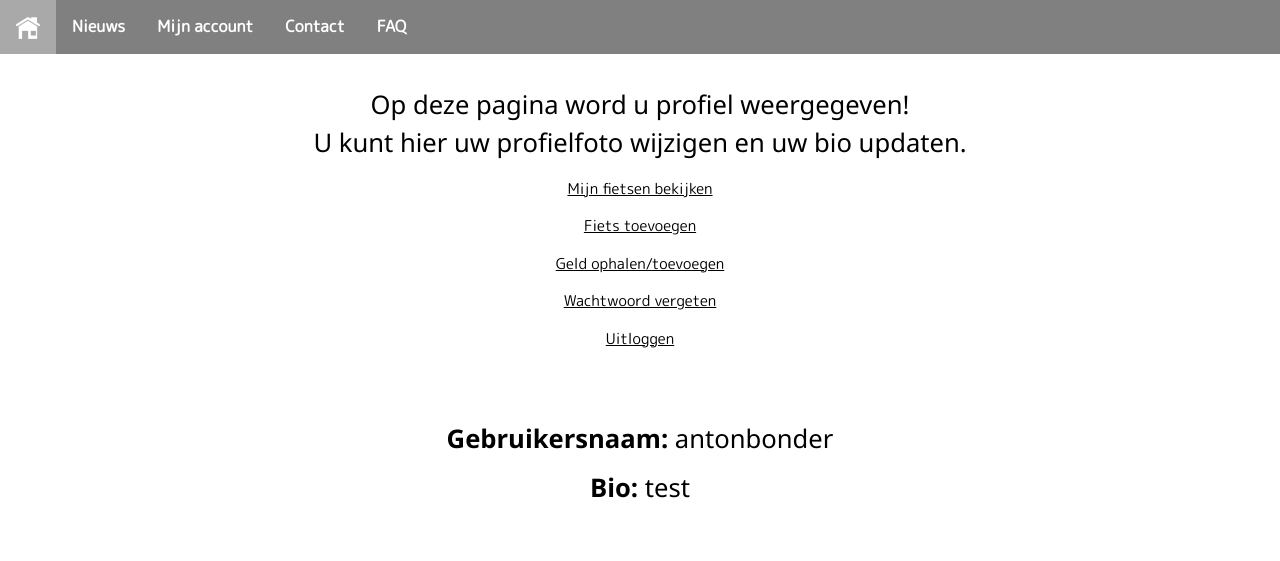
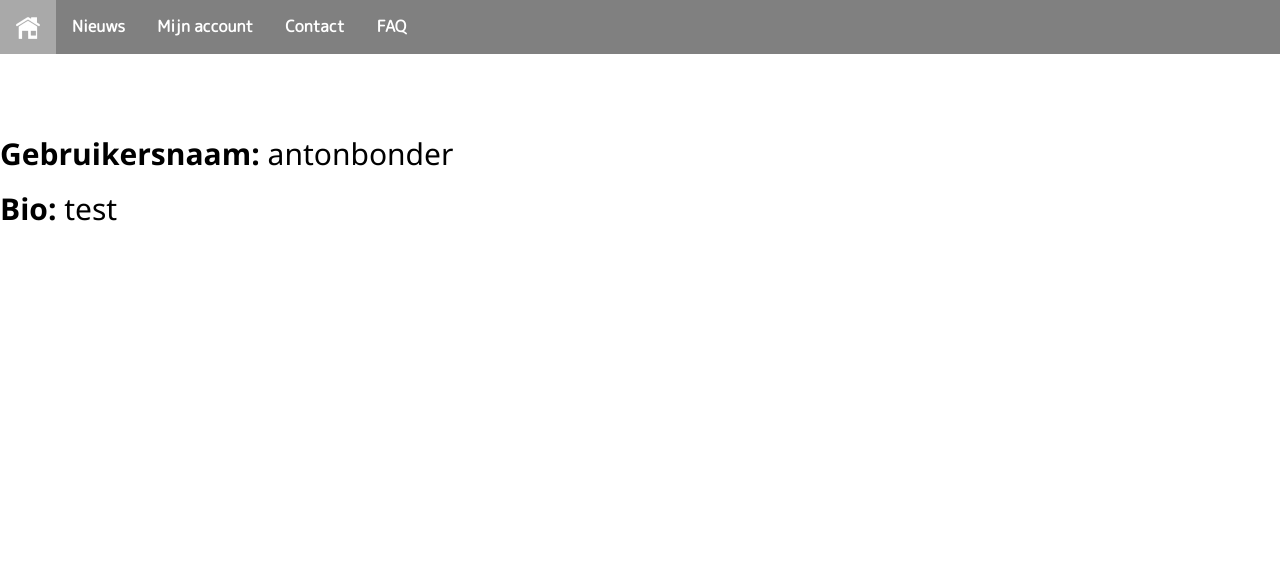
Before and after one commit to RubenJ01/leenfiets, a PHP site: page /profiel.php?gebruikers_id=58 in a window 1280 px wide. Shown: the top 561 px of the page. Run offline with PHP 8.4, Linux system fonts and the light colour scheme; data comes from the database, SQL or seed files in the repository.

Commit message:
profiel heeft nu knoppen en styling (alleen op je eigen profiel)

```diff
--- a/css/styles.css
+++ b/css/styles.css
@@ -224,21 +224,41 @@ body{
 /* einde img's css */
 
 /* begin profiel.php */
+.mijn_profiel_text  {
+    text-align: center;
+}
 
 
+.mijn_profiel_links a:link, a:visited {
+    background-color: #4CAF50;
+    padding: 14px 25px;
+    text-align: center;
+    text-decoration: none;
+    display: inline-block;
+    border: black;
+
+    border-style: solid;
+    border-width: 2px;
+    border-color: lightgreen;
+
+}
+
+.mijn_profiel_links a:hover, a:active {
+    background-color: lightgreen;
+}
+
+.mijn_profiel_links {
+    width: 58%;
+    padding: 10px;
+    position: absolute;
+    margin: auto;
+    right: 0;
+    left: 0;
+    color: white;
+
+}
 
 /* einde profiel.php */
-
-.mijn_profiel_text h2{
-    text-align: center;
-    font-size:2vw;
-}
-
-.mijn_profiel_text a {
-    text-align: center;
-    display: block;
-    margin: 0 auto;
-}
 
 /* begin profiel_mijnfietsen */
 
--- a/profiel.php
+++ b/profiel.php
@@ -45,25 +45,41 @@ if (isset($_POST['submit'])) {
 
 <br/>
 
-<div class="mijn_profiel_text">
+<?php //tekst bezoeken profiel
+if (isset($_SESSION['id'])) {
+    if ($_SESSION['id'] == $_GET['gebruikers_id']) {
+        echo "
+<div class='mijn_profiel_text'>
     <h2>
         Op deze pagina word u profiel weergegeven!<br/>
         U kunt hier uw profielfoto wijzigen en uw bio updaten.
     </h2>
-</div>
+</div>";
+        }
+}
 
-<div class="mijn_profiel_text">
-    <a href="mijn_fietsen.php"><p style="text-align:center">Mijn fietsen bekijken</a>
-    <a href="fiets_toevoegen.php"><p style="text-align:center">Fiets toevoegen</a>
-    <a href="geld.php"><p style="text-align:center">Geld ophalen/toevoegen</a>
-    <a href="wachtwoord_vergeten.php"><p style="text-align:center">Wachtwoord vergeten</a>
-    <a href="uitloggen.php"><p style="text-align:center">Uitloggen</a>
-</div>
+//Knoppen
+if (isset($_SESSION['id'])) {
+    if ($_SESSION['id'] == $_GET['gebruikers_id']) {
+        echo "
+<div class='mijn_profiel_links'>
+    <a href='mijn_fietsen.php'>Mijn fietsen bekijken</a>
+    <a href='fiets_toevoegen.php'>Fiets toevoegen</a>
+    <a href='geld.php'>Geld ophalen/toevoegen</a>
+    <a href='wachtwoord_vergeten.php'>Wachtwoord vergeten</a>
+    <a href='uitloggen.php'>Uitloggen</a>
+</div>";
+    }
+}
+?>
 
 <br/>
 <br/>
 
-<div class="mijn_profiel_text">
+
+
+
+<div class="mijn_profiel_text_2">
     <h2><b>Gebruikersnaam: </b> <?php echo $naam;?></h2>
     <h2><b>Bio: </b> <?php echo $user_bio;?></h2><br/><br/>
 </div>
```
